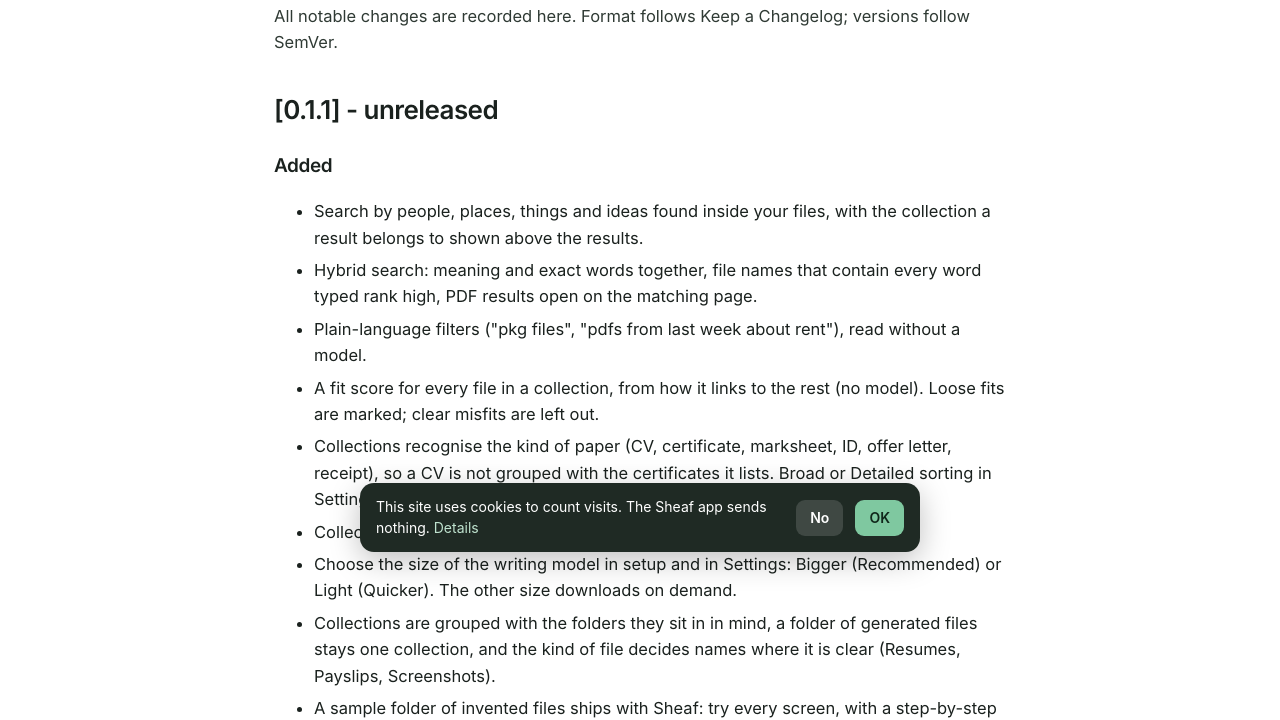
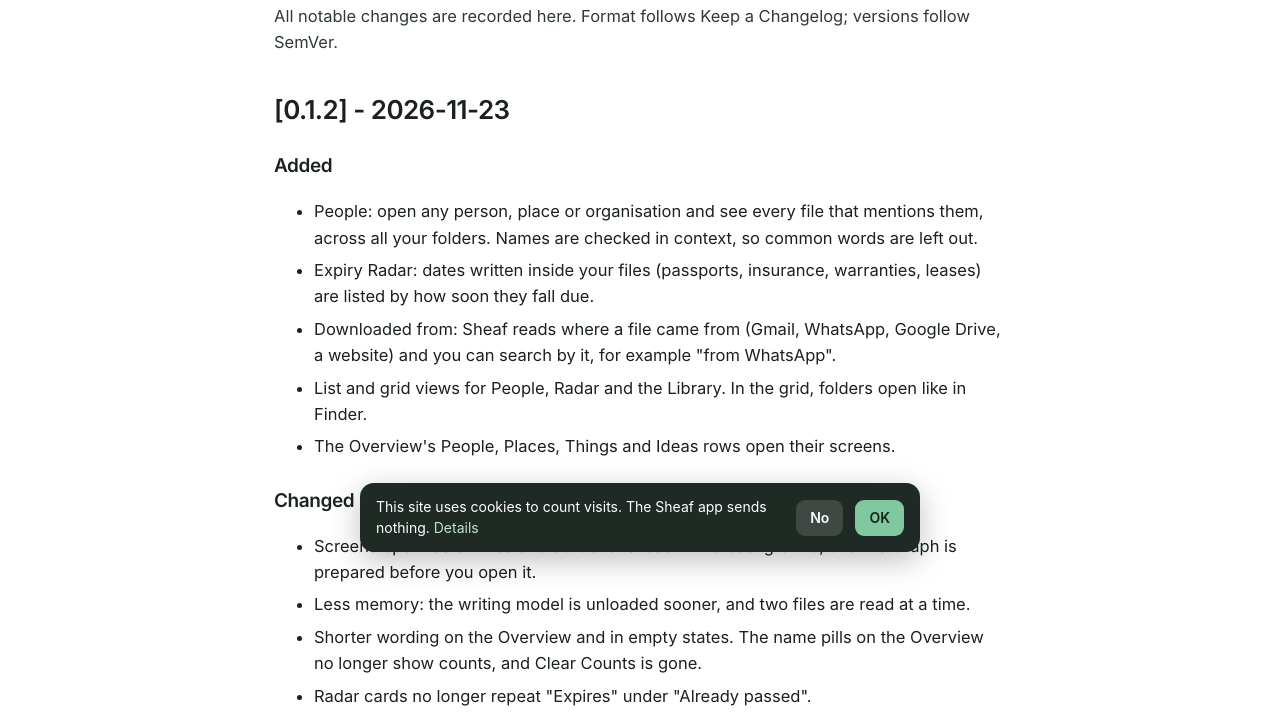
Before and after one commit to NegiAkash890/sheaf, a plain HTML site: page site/changelog.html in a window 1280 px wide. Shown: the part 232-952 px from the top of the page. Drawn offline with Linux system fonts and the light colour scheme.

Commit message:
Changelog for 0.1.2

```diff
--- a/site/changelog.html
+++ b/site/changelog.html
@@ -7,7 +7,23 @@
 <div class="wrap doc">
 <h1>Changelog</h1>
 <p>All notable changes are recorded here. Format follows Keep a Changelog; versions follow SemVer.</p>
-<h2>[0.1.1] - unreleased</h2>
+<h2>[0.1.2] - 2026-11-23</h2>
+<h3>Added</h3>
+<ul>
+<li>People: open any person, place or organisation and see every file that mentions them, across all your folders. Names are checked in context, so common words are left out.</li>
+<li>Expiry Radar: dates written inside your files (passports, insurance, warranties, leases) are listed by how soon they fall due.</li>
+<li>Downloaded from: Sheaf reads where a file came from (Gmail, WhatsApp, Google Drive, a website) and you can search by it, for example &quot;from WhatsApp&quot;.</li>
+<li>List and grid views for People, Radar and the Library. In the grid, folders open like in Finder.</li>
+<li>The Overview's People, Places, Things and Ideas rows open their screens.</li>
+</ul>
+<h3>Changed</h3>
+<ul>
+<li>Screens open faster: files and collections load in the background, and the Graph is prepared before you open it.</li>
+<li>Less memory: the writing model is unloaded sooner, and two files are read at a time.</li>
+<li>Shorter wording on the Overview and in empty states. The name pills on the Overview no longer show counts, and Clear Counts is gone.</li>
+<li>Radar cards no longer repeat &quot;Expires&quot; under &quot;Already passed&quot;.</li>
+</ul>
+<h2>[0.1.1] - 2026-11-21</h2>
 <h3>Added</h3>
 <ul>
 <li>Search by people, places, things and ideas found inside your files, with the collection a result belongs to shown above the results.</li>
```
Also changed, not shown: 1 other file.
